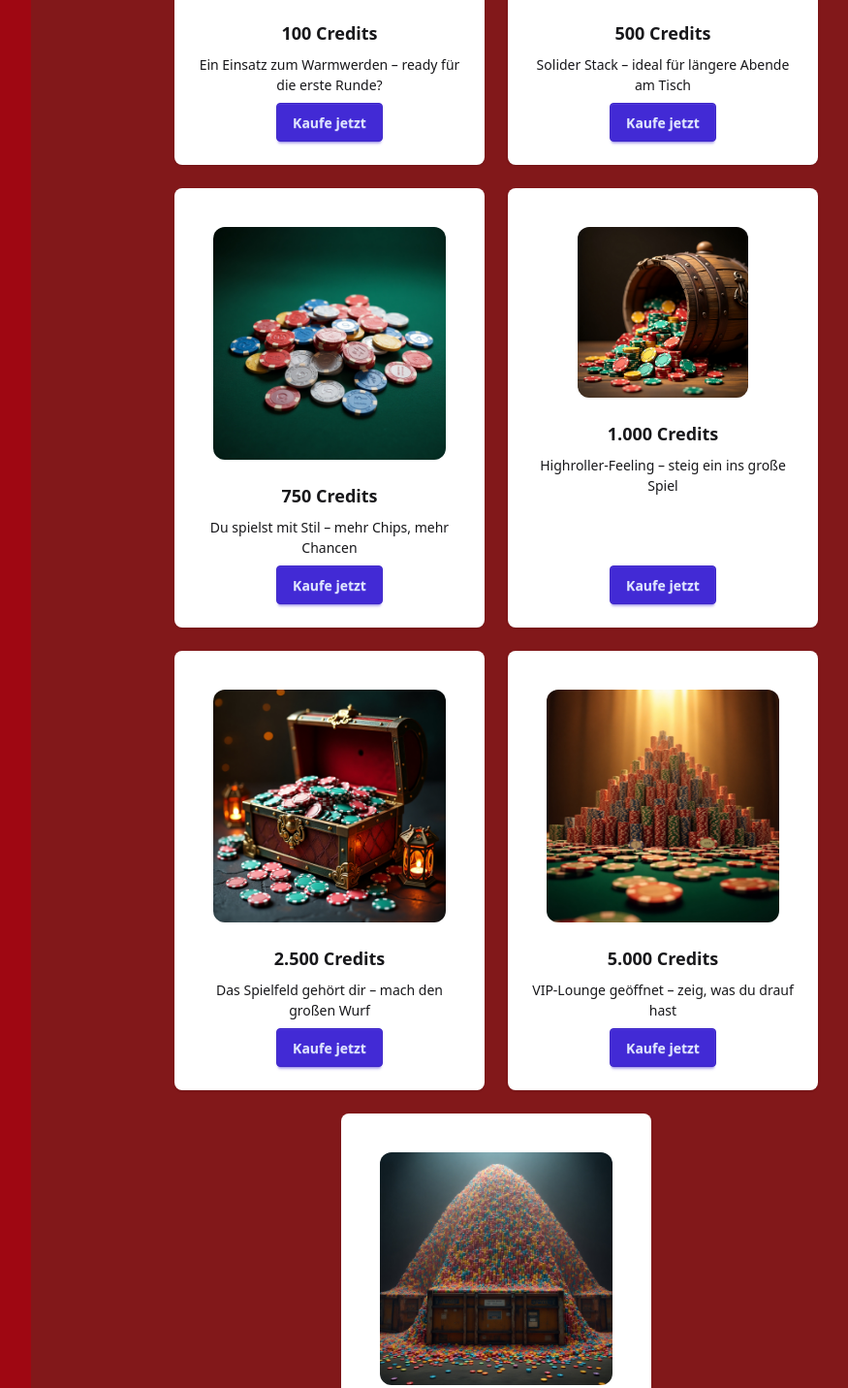
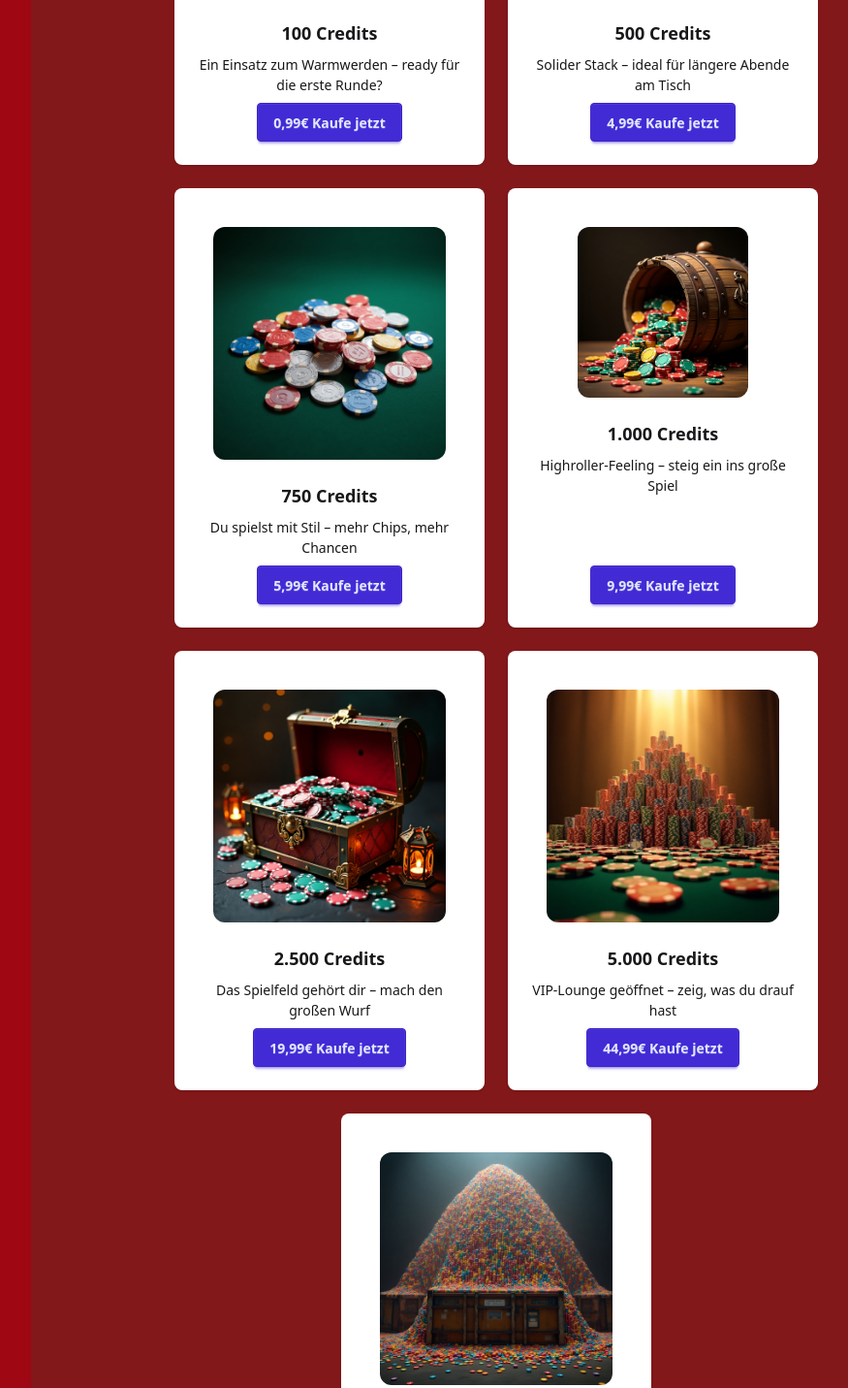
Before and after one commit to Ma4rs/GesamtProjekt, a website: page Games/Interface/credits.html in a window 1280 px wide. Shown: the part 363-1794 px from the top of the page at 97% size, without its empty margins (288-1163 px from the left). Drawn offline with nearby package versions, Linux system fonts and the light colour scheme.

Commit message:
zahlung simuliert bei zahlung fehlt noch design

```diff
--- a/Games/Interface/credits.html
+++ b/Games/Interface/credits.html
@@ -54,7 +54,7 @@
                             <h2 class="card-title">100 Credits</h2>
                             <p>Ein Einsatz zum Warmwerden – ready für die erste Runde?</p>
                             <div class="card-actions">
-                                <button class="btn btn-primary">Kaufe jetzt</button>
+                                <button class="btn btn-primary" onclick="window.location.href='zahlung.html?credits=100'">0,99€ Kaufe jetzt</button>
                             </div>
                         </div>
                     </div>
@@ -67,7 +67,7 @@
                             <h2 class="card-title">500 Credits</h2>
                             <p>Solider Stack – ideal für längere Abende am Tisch</p>
                             <div class="card-actions">
-                                <button class="btn btn-primary">Kaufe jetzt</button>
+                                <button class="btn btn-primary" onclick="window.location.href='zahlung.html?credits=500'"> 4,99€ Kaufe jetzt</button>
                             </div>
                         </div>
                     </div>
@@ -80,7 +80,7 @@
                             <h2 class="card-title">750 Credits</h2>
                             <p>Du spielst mit Stil – mehr Chips, mehr Chancen</p>
                             <div class="card-actions">
-                                <button class="btn btn-primary">Kaufe jetzt</button>
+                                <button class="btn btn-primary" onclick="window.location.href='zahlung.html?credits=750'">5,99€ Kaufe jetzt</button>
                             </div>
                         </div>
                     </div>
@@ -93,7 +93,7 @@
                             <h2 class="card-title">1.000 Credits</h2>
                             <p>Highroller-Feeling – steig ein ins große Spiel</p>
                             <div class="card-actions">
-                                <button class="btn btn-primary">Kaufe jetzt</button>
+                                <button class="btn btn-primary" onclick="window.location.href='zahlung.html?credits=1000'">9,99€ Kaufe jetzt</button>
                             </div>
                         </div>
                     </div>
@@ -106,7 +106,7 @@
                             <h2 class="card-title">2.500 Credits</h2>
                             <p>Das Spielfeld gehört dir – mach den großen Wurf</p>
                             <div class="card-actions">
-                                <button class="btn btn-primary">Kaufe jetzt</button>
+                                <button class="btn btn-primary" onclick="window.location.href='zahlung.html?credits=2500'">19,99€ Kaufe jetzt</button>
                             </div>
                         </div>
                     </div>
@@ -119,7 +119,7 @@
                             <h2 class="card-title">5.000 Credits</h2>
                             <p>VIP-Lounge geöffnet – zeig, was du drauf hast</p>
                             <div class="card-actions">
-                                <button class="btn btn-primary">Kaufe jetzt</button>
+                                <button class="btn btn-primary" onclick="window.location.href='zahlung.html?credits=5000'">44,99€ Kaufe jetzt</button>
                             </div>
                         </div>
                     </div>
@@ -132,7 +132,7 @@
                             <h2 class="card-title">10.000 Credits</h2>
                             <p>All-In-Mode aktiviert – nur für wahre Gambler</p>
                             <div class="card-actions">
-                                <button class="btn btn-primary">Kaufe jetzt</button>
+                                <button class="btn btn-primary" onclick="window.location.href='zahlung.html?credits=10000'">90,99€ Kaufe jetzt</button>
                             </div>
                         </div>
                     </div>
```
Also changed, not shown: Games/Interface/zahlung.html (added, +23 -0 lines).
